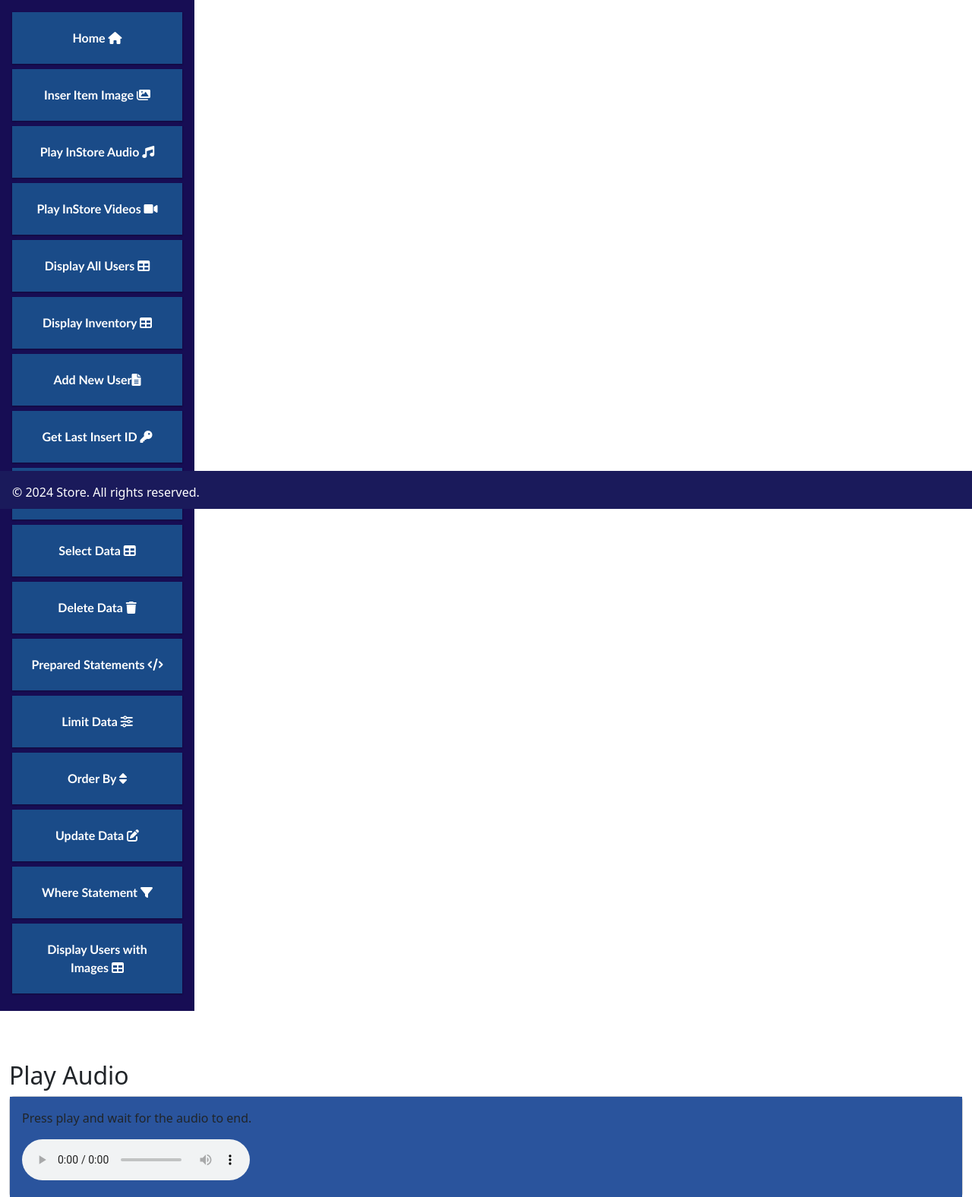
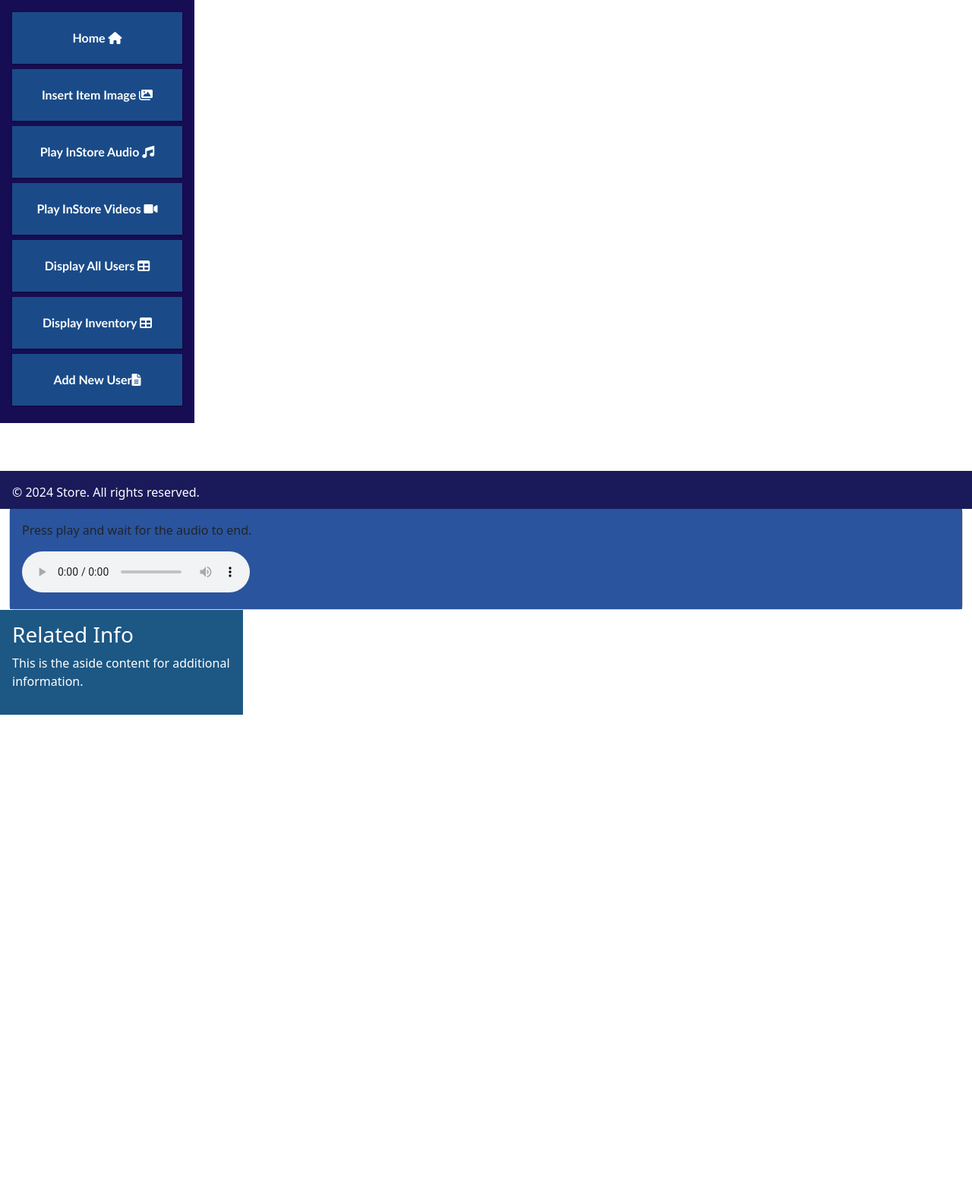
Before and after one commit to arcelda/Starter_Project, a PHP site: page /audio.php in a window 1280 px wide. Shown: the part 130-1706 px from the top of the page at 76% size. After the commit the page ends 1071 px from the top, so only its background shows below. Run offline with PHP 8.4, Linux system fonts and the light colour scheme; the visitor is signed in with stand-in values (Sample User, id 1).

Commit message:
updated lists

```diff
--- a/includes/nav.php
+++ b/includes/nav.php
@@ -8,7 +8,6 @@
         <!--<li><a href="carousel_images.php">Here are some inventory items! <i class="fas fa-shopping-cart"></i></a></li>-->
         <li><a href="audio.php">Play Audio <i class="fas fa-music"></i></a></li>
         <li><a href="video.php">Play Videos <i class="fas fa-video"></i></a></li>
-        <li><a href="display_users.php">Display Users <i class="fas fa-table"></i></a></li>
         <li><a href="display_inventory.php">Display Inventory <i class="fas fa-table"></i></a></li>
 
     </ul>
--- a/includes/nav_admin.php
+++ b/includes/nav_admin.php
@@ -5,22 +5,12 @@
 <nav class="p-3" id="nav">
     <ul class="nav flex-column">
         <li><a href="dashboard.php">Home <i class="fas fa-home"></i></a></li>
-        <li><a href="insert_carousel_image.php">Inser Item Image <i class="fas fa-images"></i></a></li>
+        <li><a href="insert_carousel_image.php">Insert Item Image <i class="fas fa-images"></i></a></li>
         <li><a href="audio.php">Play InStore Audio <i class="fas fa-music"></i></a></li>
         <li><a href="video.php">Play InStore Videos <i class="fas fa-video"></i></a></li>
         <li><a href="display_users.php">Display All Users <i class="fas fa-table"></i></a></li>
         <li><a href="display_inventory.php">Display Inventory <i class="fas fa-table"></i></a></li>
         <li><a href="form_user.php">Add New User<i class="fas fa-file-alt"></i></a></li>
-        <li><a href="get_last_insert_id.php">Get Last Insert ID <i class="fas fa-key"></i></a></li>
-        <li><a href="select_data.php">Select Data <i class="fas fa-search"></i></a></li>
-        <li><a href="select_data_into_datatable.php">Select Data  <i class="fas fa-table"></i></a></li>
-        <li><a id="deleteDataButton" href="delete_data.php">Delete Data <i class="fas fa-trash"></i></a></li>
-        <li><a id="deleteDataButton" href="prepared_statements.php">Prepared Statements <i class="fas fa-code"></i></a></li>
-        <li><a id="deleteDataButton" href="limit_data.php">Limit Data <i class="fas fa-sliders-h"></i></a></li>
-        <li><a href="order_by.php"> Order By <i class="fas fa-sort"></i></a></li>
-        <li><a href="update-data.php"> Update Data <i class="fas fa-edit"></i></a></li>
-        <li><a href="Where.php"> Where Statement <i class="fas fa-filter"></i></a></li>
-        <li><a href="display_users_with_images.php"> Display Users with Images <i class="fas fa-table"></i></a></li>
 
     </ul>
 </nav>
```
Also changed, not shown: includes/nav_staff.php (+1 -6 lines).
